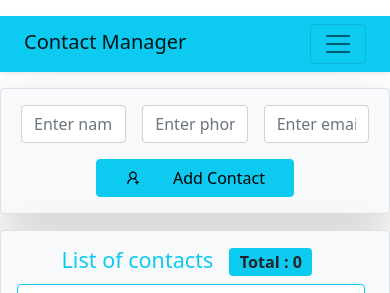
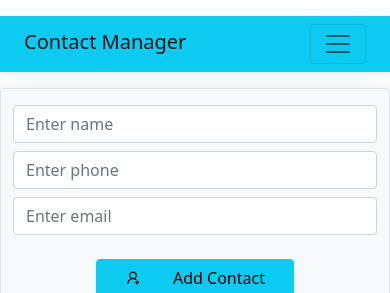
Before and after one commit to mr-kargar/Contact-Manager-mernStack, a React (Create React App) app: page / in a window 390 px wide. Shown: the top 293 px of the page. Built offline with nearby package versions, Linux system fonts and the light colour scheme; no server answers.

Commit message:
responsive

```diff
--- a/src/components/AddContact.jsx
+++ b/src/components/AddContact.jsx
@@ -4,12 +4,13 @@ import { AiOutlineUserAdd } from 'react-icons/ai'
 function AddContact() {
     return (
         <div className="container bg-light mb-3  py-3 shadow-lg classAddContact border rounded">
-            <div className="d-flex  align-items-center mb-3">
-                <input type="name" className="form-control mx-2" placeholder="Enter name" id="name" />
-                <input type="phone" className="form-control mx-2" placeholder="Enter phone" id="family" />
-                <input type="email" className="form-control mx-2" placeholder="Enter email" id="email" />
+            <div className="d-flex flex-column flex-md-row align-items-center mb-3">
+                <input type="name" className="form-control mb-2 mb-md-0 mx-2" placeholder="Enter name" id="name" />
+                <input type="phone" className="form-control mb-2 mb-md-0 mx-2" placeholder="Enter phone" id="family" />
+                <input type="email" className="form-control mb-2 mb-md-0 mx-2" placeholder="Enter email" id="email" />
             </div>
-            <button className="btn btn-info d-flex align-items-center mx-auto  "> <AiOutlineUserAdd className='mx-3'/><span className="mx-3">Add Contact</span></button>
+
+            <button className="btn btn-info d-flex align-items-center mx-auto "> <AiOutlineUserAdd className='mx-3'/><span className="mx-3">Add Contact</span></button>
 
         </div>
     );
```
